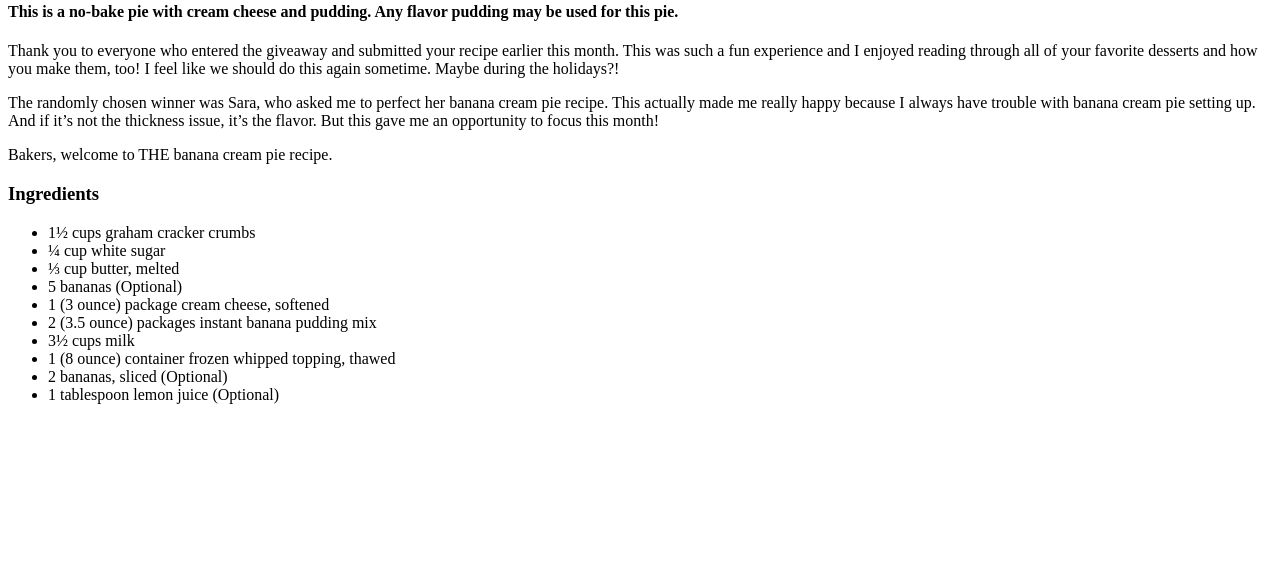
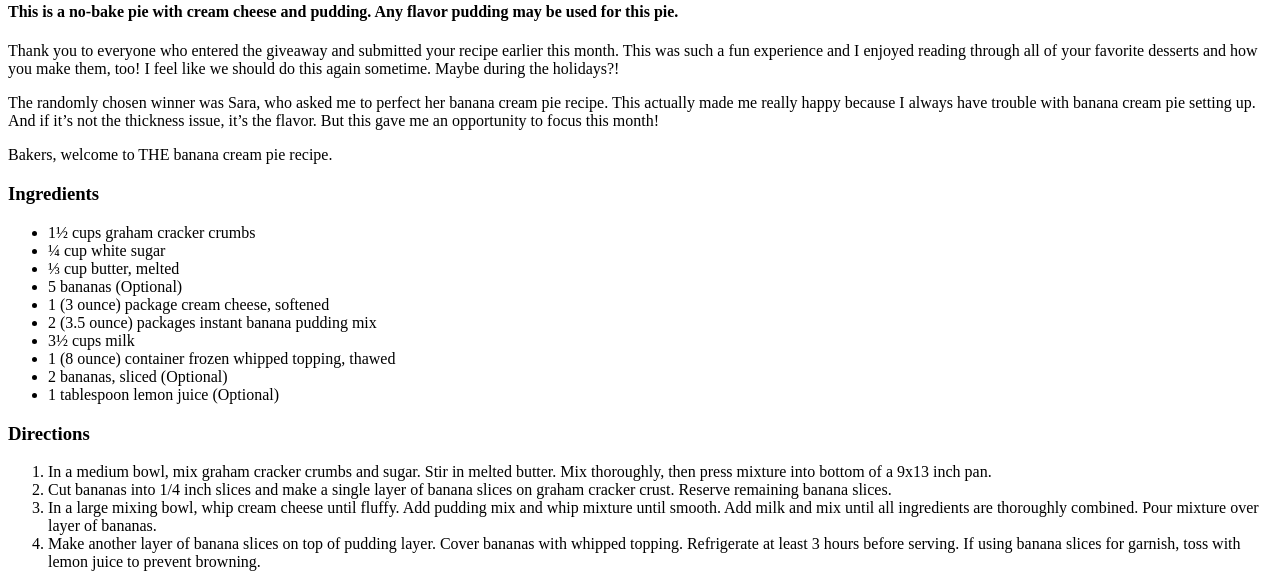
Before and after one commit to henrystannard97/odin-recipes, a plain HTML site: page recipes/pie.html in a window 1280 px wide. Shown: the part 402-989 px from the top of the page. Before the commit the page ends 822 px from the top, so only its background shows below. Drawn offline with Linux system fonts and the light colour scheme.

Commit message:
Added pie direction list

```diff
--- a/recipes/pie.html
+++ b/recipes/pie.html
@@ -26,8 +26,12 @@
         <li>2 bananas, sliced (Optional)</li>
         <li>1 tablespoon lemon juice (Optional)</li>
     </ul>
-
-
-
+    <h3>Directions</h3>
+    <ol>
+        <li>In a medium bowl, mix graham cracker crumbs and sugar. Stir in melted butter. Mix thoroughly, then press mixture into bottom of a 9x13 inch pan.</li>
+        <li>Cut bananas into 1/4 inch slices and make a single layer of banana slices on graham cracker crust. Reserve remaining banana slices.</li>
+        <li>In a large mixing bowl, whip cream cheese until fluffy. Add pudding mix and whip mixture until smooth. Add milk and mix until all ingredients are thoroughly combined. Pour mixture over layer of bananas.</li>
+        <li>Make another layer of banana slices on top of pudding layer. Cover bananas with whipped topping. Refrigerate at least 3 hours before serving. If using banana slices for garnish, toss with lemon juice to prevent browning.</li>
+    </ol>
 </body>
 </html>
```
